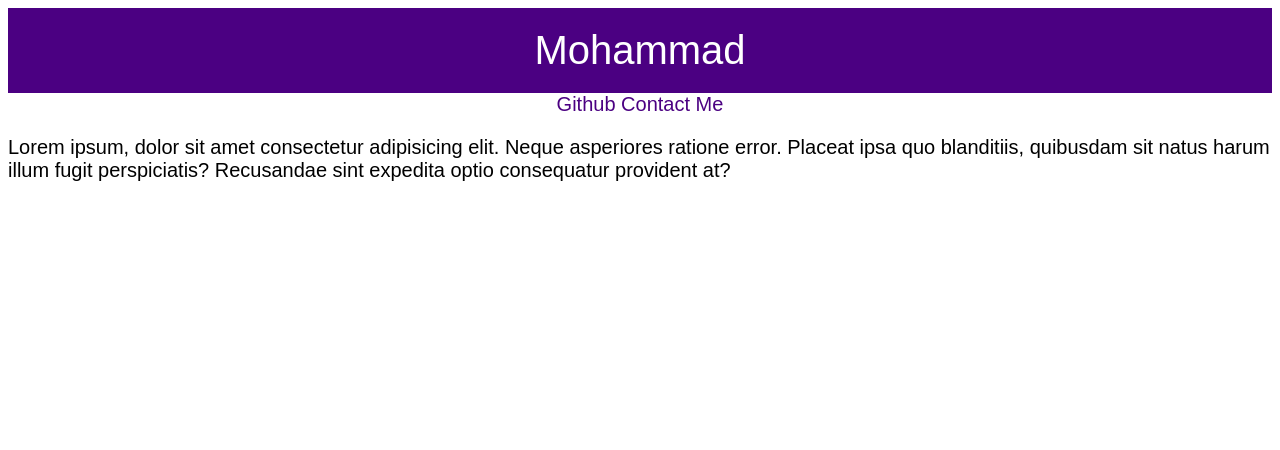
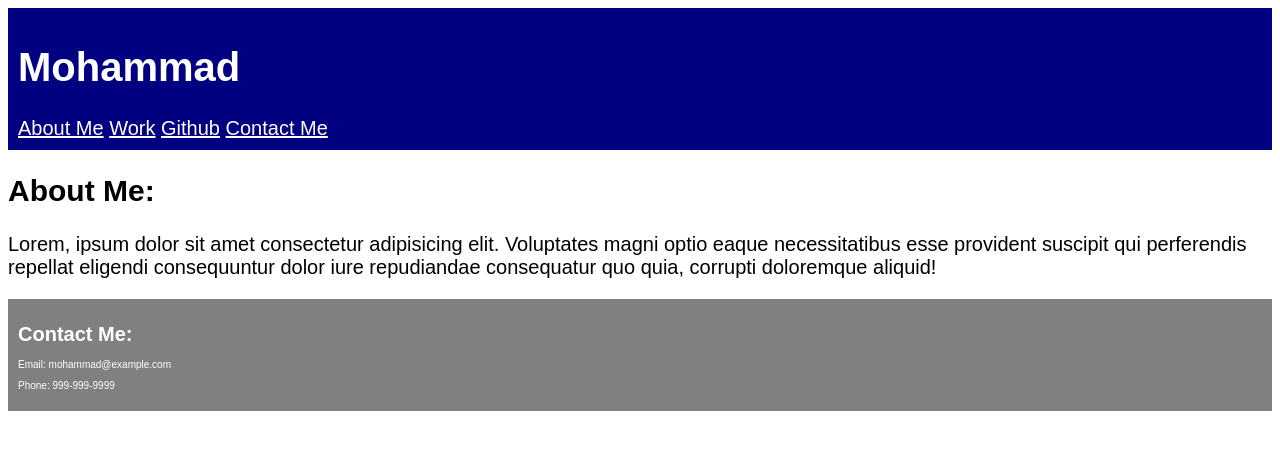
Before and after one commit to malabedredha/portfolio, a plain HTML site: page index.html in a window 1280 px wide. Drawn offline with Linux system fonts and the light colour scheme.

Commit message:
Added a header footer and nav, images in a folder

```diff
--- a/assets/style.css
+++ b/assets/style.css
@@ -1,24 +1,37 @@
 header {
-    background-color: indigo;
+    background-color: navy;
     color: white;
     font-family: Arial;
-    font-size: 40px;
-    text-align: center;
-    padding: 20px;
+    font-size: 20px;
+    text-align: left;
+    padding: 10px;
 }
 
 nav {
-    background-color: white;
-    color: indigo;
+    background-color: navy;
+    color: white;
     font-family: Arial;
     font-size: 20px;
-    text-align: center;
 }
+
+a {
+    display: inline-block;
+    color: white;
+
+}
+
 
 body {
     background-color: white;
     color: black;
+    font-family: arial;
+    font-size: 20px;
+}
+
+footer {
+    background-color: gray;
+    color: white;
     font-family: Arial;
-    font-size: 20px;
-    -ms-flex-align: end;
+    font-size: 10px;
+    padding: 10px;
 }
--- a/index.html
+++ b/index.html
@@ -12,17 +12,46 @@
 <body>
 
     <header>
-        Mohammad
+
+        <h1>Mohammad</h1>
+
+        <nav>
+
+            <a href="#about">About Me</a>
+
+            <a href="#work">Work</a>
+
+            <a href="https://github.com/malabedredha">Github</a>
+
+            <a href="#footer">Contact Me</a>
+
+        </nav>
+
+
     </header>
 
-    <nav>
-        <a>Github</a>
-        <a>Contact Me</a>
-    </nav>
 
-    <p>Lorem ipsum, dolor sit amet consectetur adipisicing elit. Neque asperiores ratione error. Placeat ipsa quo
-        blanditiis, quibusdam sit natus harum illum fugit perspiciatis? Recusandae sint expedita optio consequatur
-        provident at?</p>
-</body>
+    <about>
+        <h2>About Me:</h2>
+
+        <p>Lorem, ipsum dolor sit amet consectetur adipisicing elit. Voluptates magni optio eaque necessitatibus
+            esse
+            provident suscipit qui perferendis repellat eligendi consequuntur dolor iure repudiandae consequatur quo
+            quia, corrupti doloremque aliquid!
+        </p>
+
+    </about>
+
+
+    <work>
+
+    </work>
+
+
+    <footer>
+        <h1>Contact Me: </h1>
+        <p>Email: mohammad@example.com</p>
+        <p>Phone: 999-999-9999</p>
+    </footer>
 
 </html>
```
Also changed, not shown: 3 other files.
